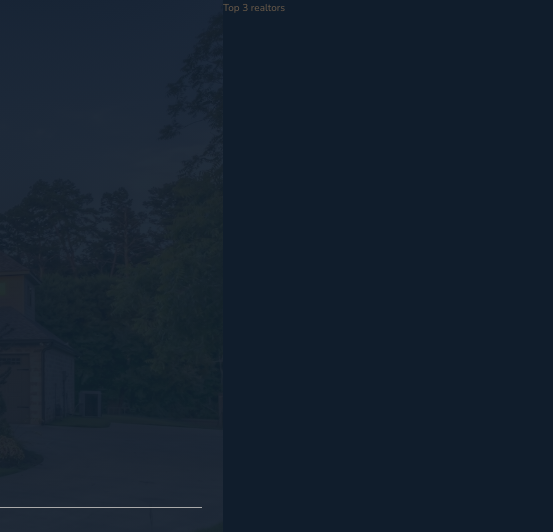
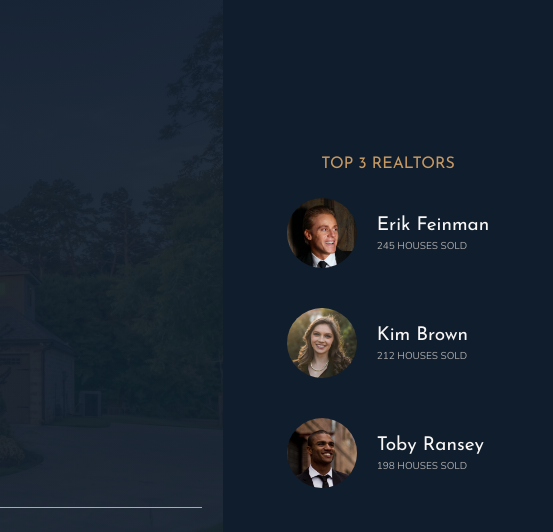
Before and after one commit to ali125/Nexter, a website: page index.html in a window 1280 px wide. Shown: the top 532 px of the page, 727-1280 px from the left. Drawn offline with nearby package versions, Linux system fonts and the light colour scheme.

Commit message:
feat: added content and style to the realtor section

```diff
--- a/index.html
+++ b/index.html
@@ -31,7 +31,26 @@
         </header>
 
         <div class="realtors">
-            Top 3 realtors
+            <h3 class="heading-3">Top 3 Realtors</h3>
+             <div class="realtors__list">
+                <img src="img/realtor-1.jpeg" alt="Realtor 1" class="realtors__img" />
+                <div class="realtors__details">
+                    <h4 class="heading-4 heading-4--light">Erik Feinman</h4>
+                    <p class="realtors__sold">245 houses sold</p>
+                </div>
+
+                <img src="img/realtor-2.jpeg" alt="Realtor 2" class="realtors__img" />
+                <div class="realtors__details">
+                    <h4 class="heading-4 heading-4--light">Kim Brown</h4>
+                    <p class="realtors__sold">212 houses sold</p>
+                </div>
+
+                <img src="img/realtor-3.jpeg" alt="Realtor 3" class="realtors__img" />
+                <div class="realtors__details">
+                    <h4 class="heading-4 heading-4--light">Toby Ransey</h4>
+                    <p class="realtors__sold">198 houses sold</p>
+                </div>
+            </div>
         </div>
 
         <section class="features">
--- a/sass/_realtors.scss
+++ b/sass/_realtors.scss
@@ -1,4 +1,30 @@
 .realtors {
     background-color: $color-secondary;
     grid-column: col-start 7 / full-end;
+    padding: 3rem;
+    display: grid;
+    align-content: center;
+    justify-content: center;
+    row-gap: 2rem;
+    justify-items: center;
+
+    &__list {
+        display: grid;
+        grid-template-columns: min-content max-content;
+        column-gap: 2rem;
+        row-gap: 5vh;
+        align-items: center;
+    }
+
+    &__img {
+        width: 7rem;
+        border-radius: 50%;
+        display: block;
+    }
+
+    &__sold {
+        text-transform: uppercase;
+        color: $color-grey-light-2;
+        margin-top: -3px;
+    }
 }
```
Also changed, not shown: css/style.css, 1 other file.
